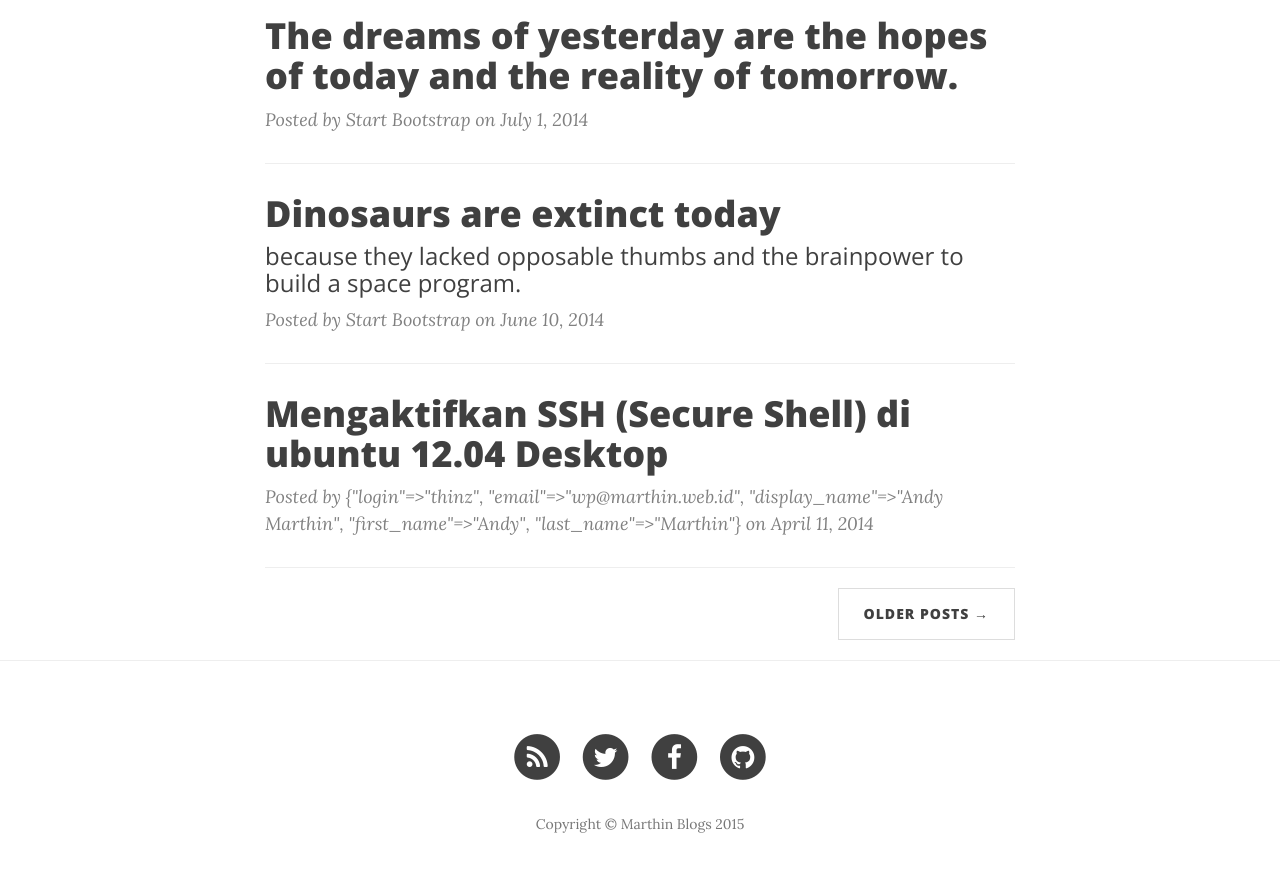
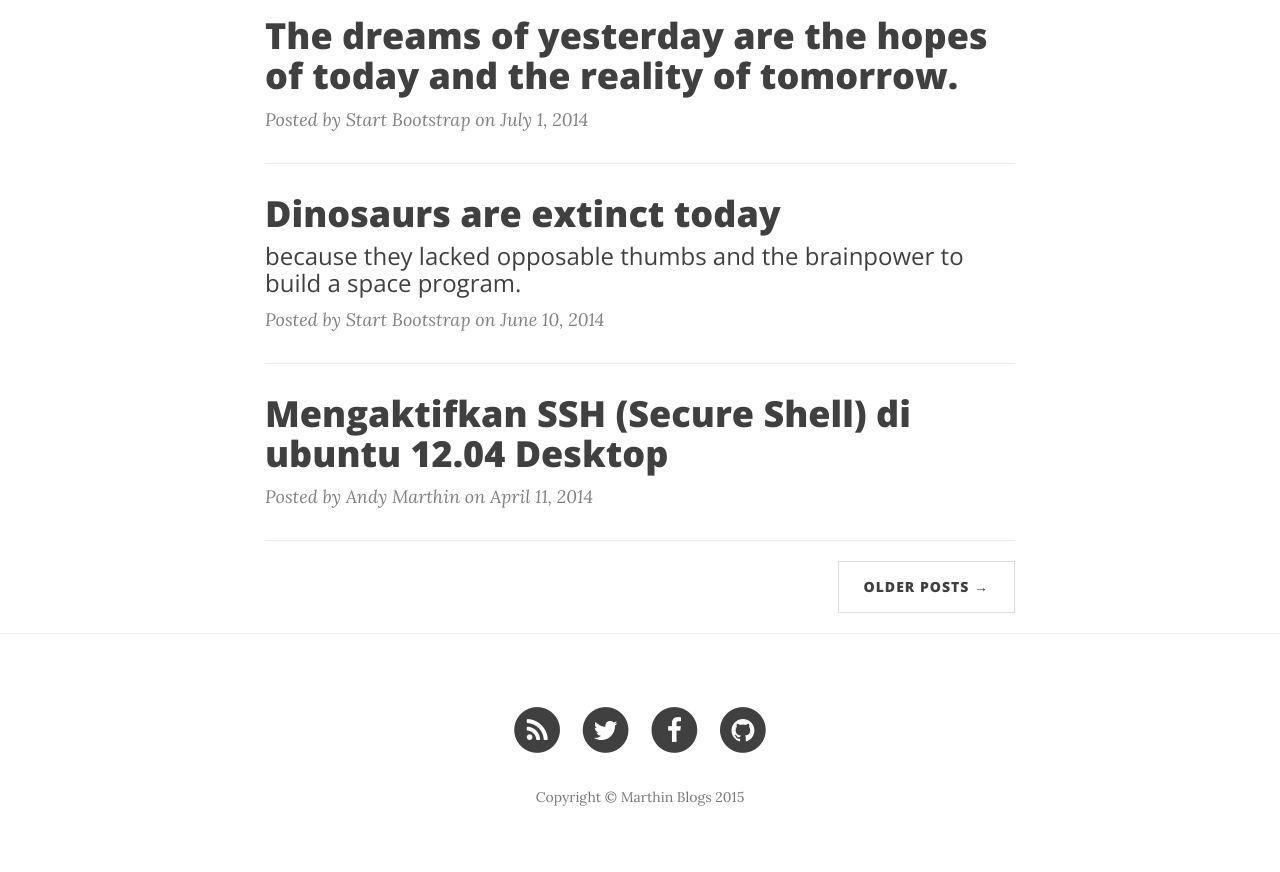
Before and after one commit to andymarthin/andymarthin.github-io, a Jekyll site: the page built from index.html, in a window 1280 px wide and 900 px high, scrolled down 943 px. Shown: the top 872 px of the window. Built offline with Jekyll 4.4.1, drawn with Linux system fonts in a browser that asks for light colours; nearby versions of some CDN libraries; the list of posts is cut into pages by our own code.

Commit message:
fix images

```diff
--- a/_posts/2014-04-12-mengaktifkan-ssh-secure-shell-di-ubuntu-12-04-desktop.html
+++ b/_posts/2014-04-12-mengaktifkan-ssh-secure-shell-di-ubuntu-12-04-desktop.html
@@ -2,24 +2,8 @@
 layout: post
 title: Mengaktifkan SSH (Secure Shell) di ubuntu 12.04 Desktop
 date: 2014-04-12 03:24:03.000000000 +08:00
-categories: []
-tags:
-- Linux
-- SSH
-status: publish
-type: post
-published: true
-meta:
-  _edit_last: '1'
-  _wpas_done_all: '1'
-author:
-  login: thinz
-  email: wp@marthin.web.id
-  display_name: Andy Marthin
-  first_name: Andy
-  last_name: Marthin
-excerpt: !ruby/object:Hpricot::Doc
-  options: {}
+author: "Andy Marthin"
+header-img: "img/Optimized-laptop-mockup-notebook-4778.jpg"
 ---
 <p>Seperti yang Anda mungkin sudah tahu, SSH adalah sebuah protokol komunikasi yang aman yang memungkinkan Anda dari jarak jauh mengakses komputer jaringan. Hal ini dikenal sebagai pengganti Telnet yang sangat tidak aman. Sementara Telnet mengirimkan lalu lintas dalam teks biasa, SSH di sisi lain menggunakan protokol yang aman untuk berkomunikasi.</p>
 <p>Buka Terminal, Tekan  CTRL + ALT + T untuk membuka terminal kemudian jalankan perintah di bawah ini untuk menginstall SSH Server.</p>
```
